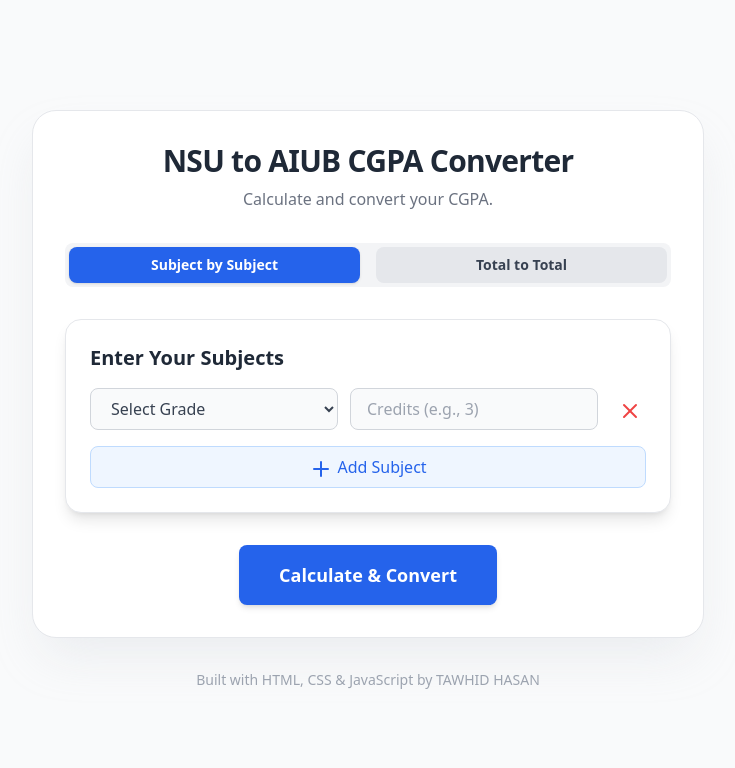
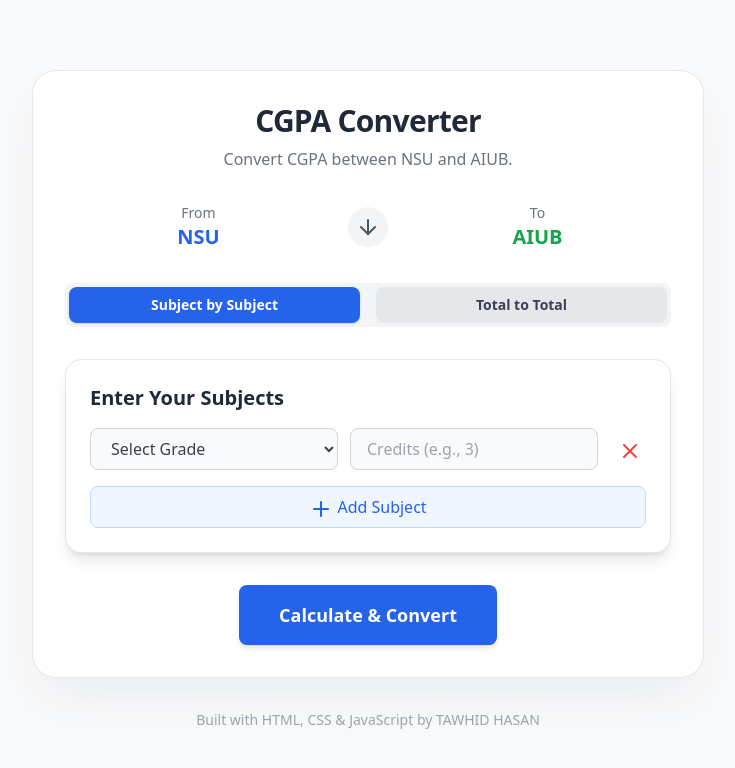
Before and after one commit to tawhid-88/CG_High, a plain HTML site: page index.html in a window 1280 px wide. Shown: the whole page, without its empty margins (272-1007 px from the left). Drawn offline with nearby package versions, Linux system fonts and the light colour scheme.

Commit message:
Update index.html

```diff
--- a/index.html
+++ b/index.html
@@ -4,7 +4,7 @@
 <head>
     <meta charset="UTF-8">
     <meta name="viewport" content="width=device-width, initial-scale=1.0">
-    <title>NSU to AIUB CGPA Converter</title>
+    <title>CGPA Converter</title>
     <!-- Tailwind CSS for styling -->
     <script src="https://cdn.tailwindcss.com"></script>
     <style>
@@ -27,11 +27,32 @@
     <div class="w-full max-w-2xl mx-auto">
         <div class="bg-white p-8 rounded-3xl shadow-2xl shadow-gray-200/80 border border-gray-200">
             <header class="text-center mb-8">
-                <h1 class="text-3xl font-bold text-gray-800 tracking-tight">NSU to AIUB CGPA Converter</h1>
-                <p class="text-gray-500 mt-2">Calculate and convert your CGPA.</p>
+                <h1 class="text-3xl font-bold text-gray-800 tracking-tight">CGPA Converter</h1>
+                <p class="text-gray-500 mt-2">Convert CGPA between NSU and AIUB.</p>
             </header>
 
             <main class="space-y-8">
+                <!-- Conversion Direction -->
+                <div class="flex items-center justify-center gap-4 text-center">
+                    <div class="flex-1">
+                        <p class="text-sm text-gray-500">From</p>
+                        <p id="from-uni" class="text-xl font-bold text-blue-600">NSU</p>
+                    </div>
+                    <button id="swap-btn"
+                        class="p-2 rounded-full bg-gray-100 hover:bg-gray-200 transition-transform transform hover:rotate-180 duration-300">
+                        <svg xmlns="http://www.w3.org/2000/svg" width="24" height="24" viewBox="0 0 24 24" fill="none"
+                            stroke="currentColor" stroke-width="2" stroke-linecap="round" stroke-linejoin="round"
+                            class="w-6 h-6 text-gray-600">
+                            <line x1="12" y1="5" x2="12" y2="19"></line>
+                            <polyline points="19 12 12 19 5 12"></polyline>
+                        </svg>
+                    </button>
+                    <div class="flex-1">
+                        <p class="text-sm text-gray-500">To</p>
+                        <p id="to-uni" class="text-xl font-bold text-green-600">AIUB</p>
+                    </div>
+                </div>
+
                 <!-- Mode Toggle Buttons -->
                 <div class="grid grid-cols-2 gap-4 p-1 bg-gray-100 rounded-lg">
                     <button id="toggle-subjects"
@@ -47,7 +68,8 @@
                 <!-- Input Sections -->
                 <div id="subjects-container">
                     <div class="bg-white p-6 rounded-2xl shadow-lg border border-gray-200 w-full">
-                        <h3 class="text-xl font-semibold text-gray-800 mb-4">Enter Your Subjects</h3>
+                        <h3 id="subjects-header" class="text-xl font-semibold text-gray-800 mb-4">Enter Your Subjects
+                        </h3>
                         <div id="subjects-list" class="space-y-3">
                             <!-- Subject rows will be dynamically inserted here by logic.js -->
                         </div>
@@ -66,7 +88,8 @@
 
                 <div id="total-cgpa-container" class="hidden">
                     <div class="bg-white p-6 rounded-2xl shadow-lg border border-gray-200 w-full">
-                        <h3 class="text-xl font-semibold text-gray-800 mb-4">Enter Total NSU CGPA</h3>
+                        <h3 id="total-cgpa-header" class="text-xl font-semibold text-gray-800 mb-4">Enter Total NSU CGPA
+                        </h3>
                         <input id="total-cgpa-input" type="number" step="0.01"
                             class="w-full px-5 py-3 text-lg text-gray-700 bg-white border border-gray-300 rounded-lg focus:outline-none focus:ring-2 focus:ring-blue-500 transition duration-200"
                             placeholder="e.g., 3.70">
```
